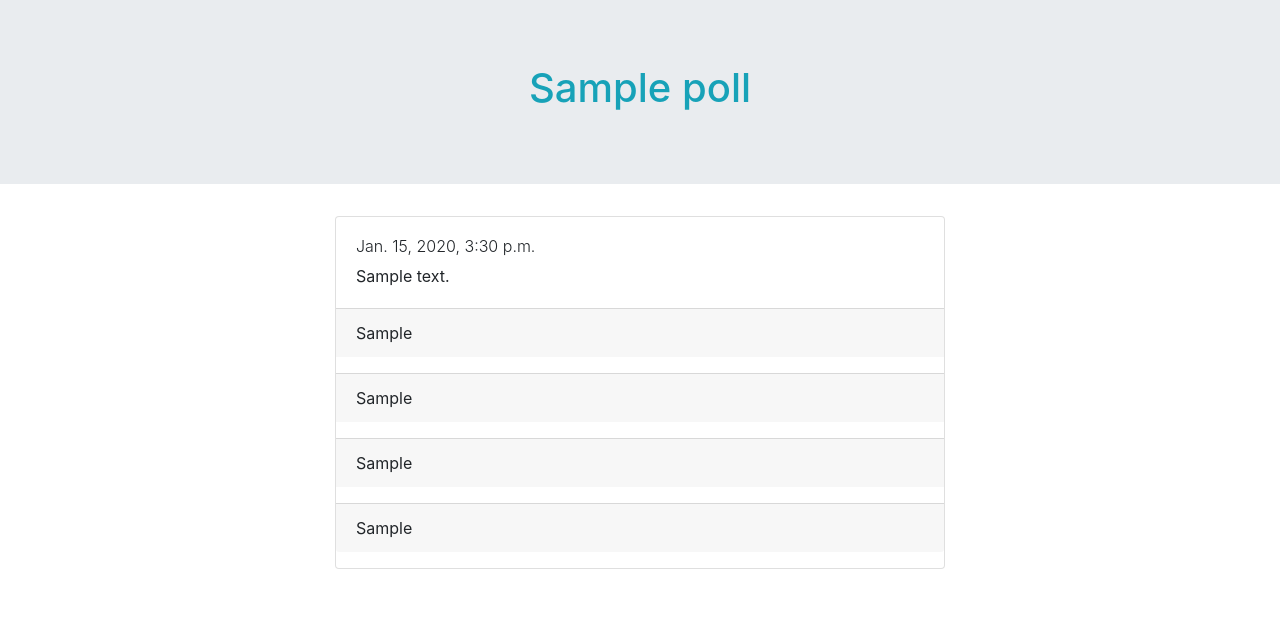
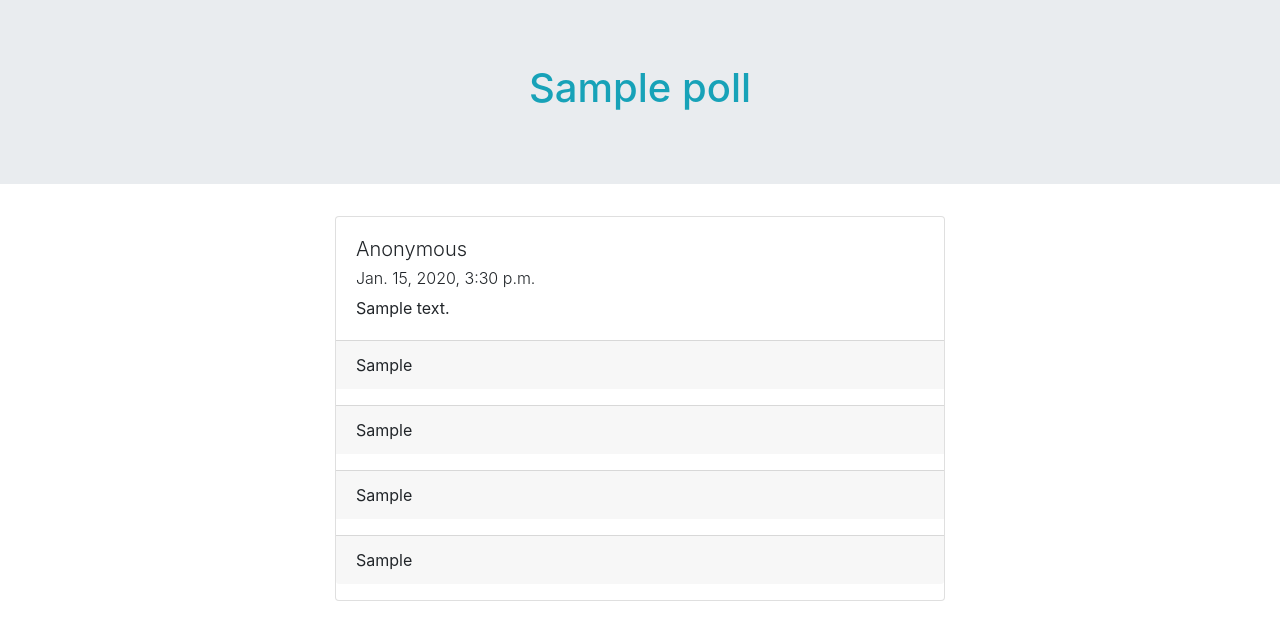
Before and after one commit to richeshgupta/PolliT, a Django app: page /poll/1/ in a window 1280 px wide. Shown: the part 57-697 px from the top of the page. Run offline with Django 3.2, Linux system fonts and the light colour scheme; tables that the repository leaves empty hold one stand-in row (values such as "Sample post"); parts of the project's set-up code (start-up, migrations or seed data) failed here and were passed over; some libraries are stand-ins or nearby versions.

Commit message:
UI fixes

```diff
--- a/polls/templates/polls/poll.html
+++ b/polls/templates/polls/poll.html
@@ -16,6 +16,8 @@
             <div class="card-body">
                 {% if not objs.is_anon %}
                 <h5 class="font-weight-light">{{objs.author}}</h5>
+                {% else %}
+                <h5 class="font-weight-light">Anonymous</h5>
                 {% endif %}
                 <h6 class="font-weight-light">{{objs.date}}</h6>
                 {{objs.text|safe}}
```
